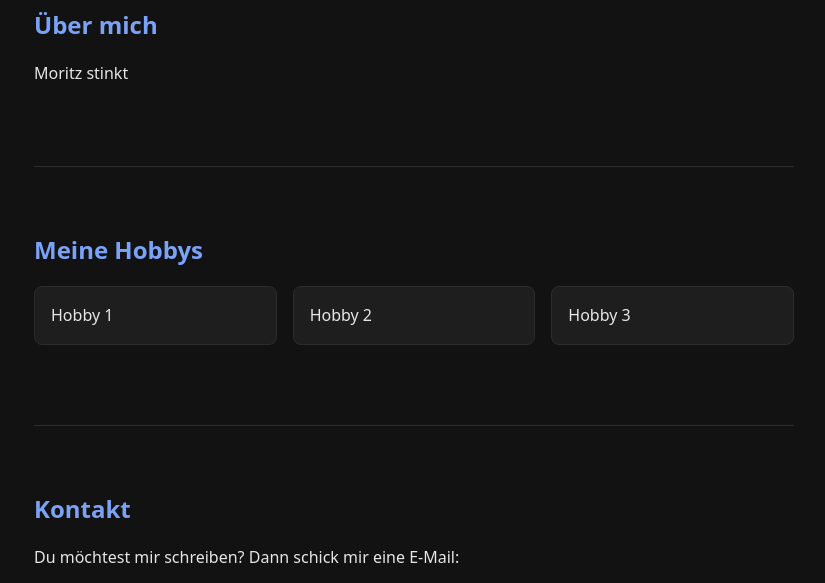
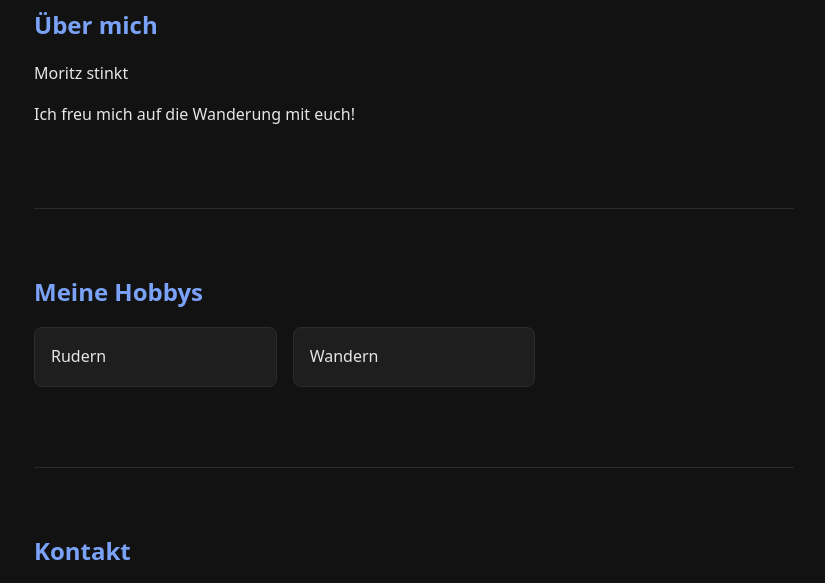
Before and after one commit to jonahfk2000-ctrl/Meine-website-, a plain HTML site: page index.html in a window 1280 px wide. Shown: the part 198-781 px from the top of the page, without its empty margins (226-1051 px from the left). Drawn offline with Linux system fonts and the light colour scheme.

Commit message:
Hobbys Rudern und Wandern sowie Satz zur Wanderung ergänzen
Co-Authored-By: Claude Opus 5.5 <noreply@anthropic.com>
Claude-Session: https://claude.ai/code/session_01Ntm1zNwZZoY1dNdmmwfFx5

```diff
--- a/index.html
+++ b/index.html
@@ -30,6 +30,7 @@
       <h1>Hallo, ich bin Jonah Köppe</h1>
       <h2>Über mich</h2>
       <p>Moritz stinkt</p>
+      <p>Ich freu mich auf die Wanderung mit euch!</p>
     </section>
 
     <!-- ===== Bereich 2: Meine Hobbys ===== -->
@@ -38,9 +39,8 @@
     <section id="hobbys">
       <h2>Meine Hobbys</h2>
       <ul class="hobby-liste">
-        <li>Hobby 1</li>
-        <li>Hobby 2</li>
-        <li>Hobby 3</li>
+        <li>Rudern</li>
+        <li>Wandern</li>
       </ul>
     </section>
 
```
